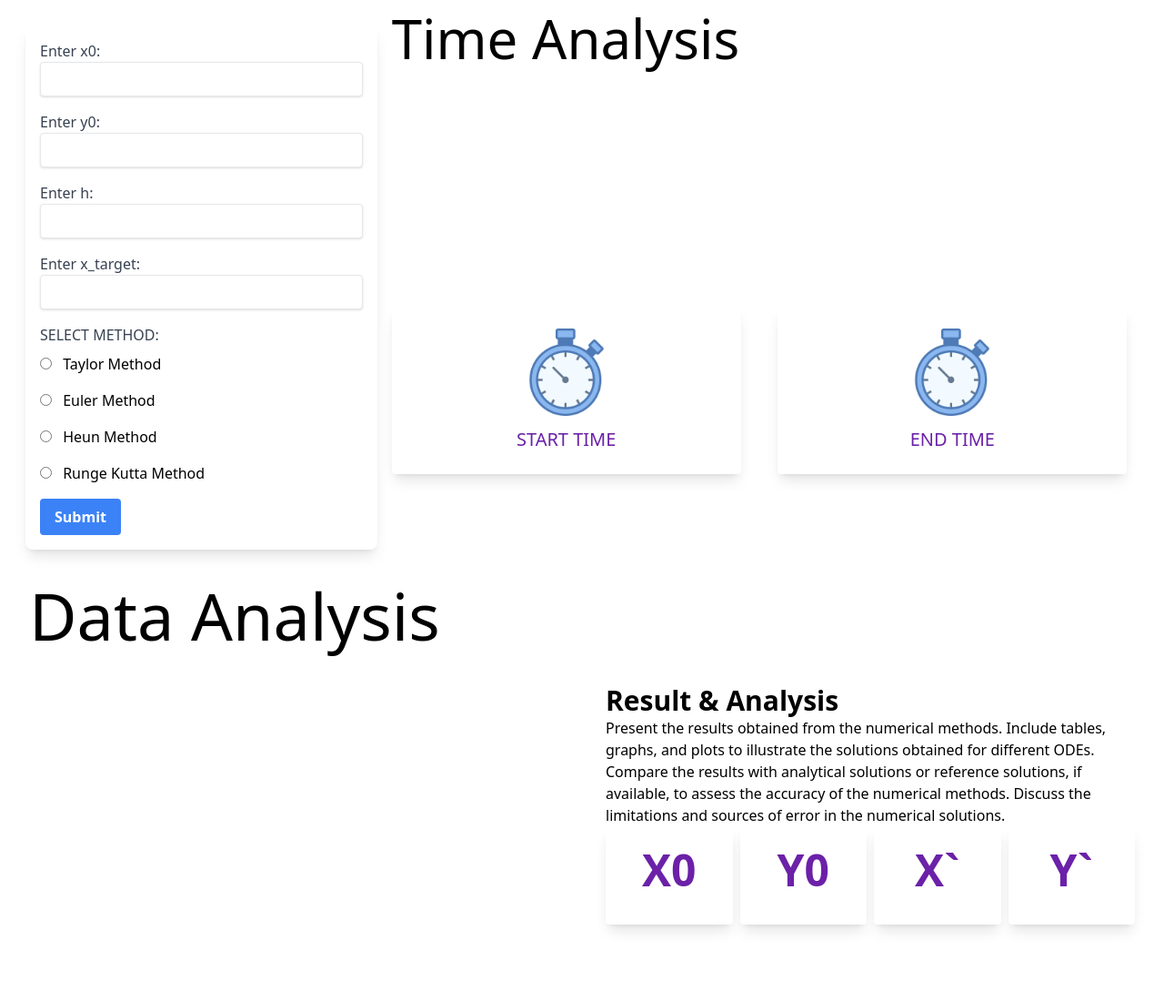
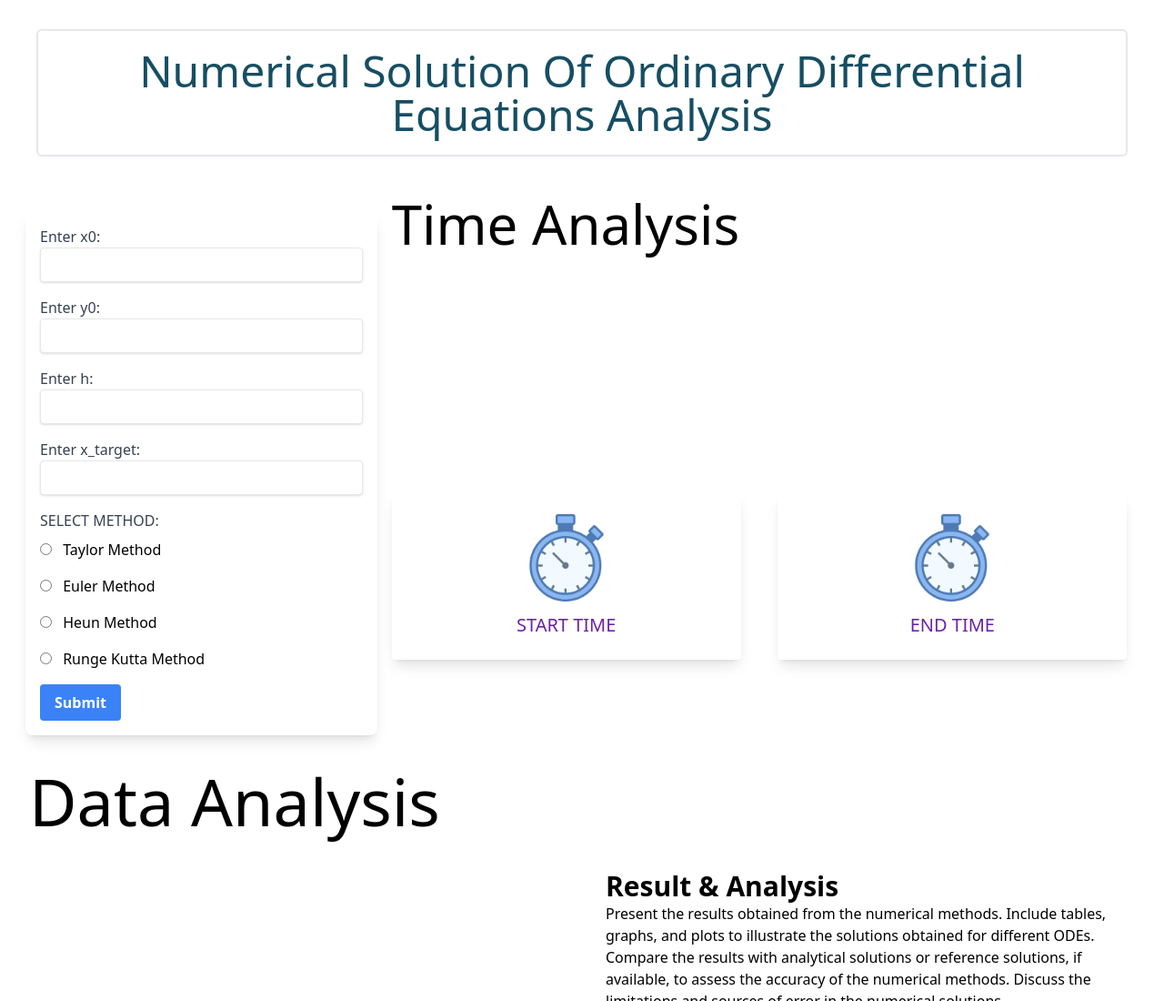
Before and after one commit to Tahsin000/NUMERICAL-METHODS, a plain HTML site: page index.html in a window 1280 px wide. Shown: the top 1100 px of the page at 91% size. Before the commit the page ends 1048 px from the top, so only its background shows below. Drawn offline with Linux system fonts and the light colour scheme.

Commit message:
title fixed

```diff
--- a/index.html
+++ b/index.html
@@ -8,9 +8,14 @@
     <script src="js/tailwindcss.js"></script>
     <script src="js/chart.js"></script>
 
-    <title>Document</title>
+    <title>HHJN Numerical Analysis</title>
   </head>
   <body>
+    <div class="md:text-5xl text-3xl text-center py-5 my-3 md:mx-10 mx-5">
+      <h2 class="border-2 p-5 rounded-md text-cyan-900 font-medium">
+        Numerical Solution Of Ordinary Differential Equations Analysis
+      </h2>
+    </div>
     <div class="p-3">
 
       <div class="grid md:grid-cols-3 grid-cols-1">
```
